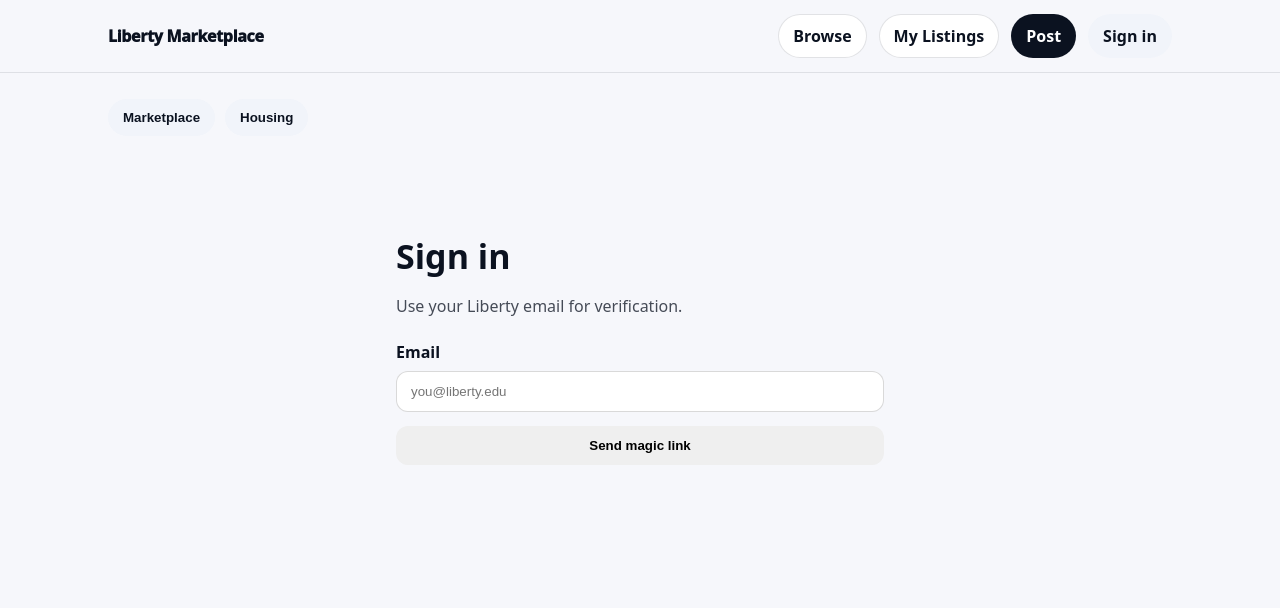
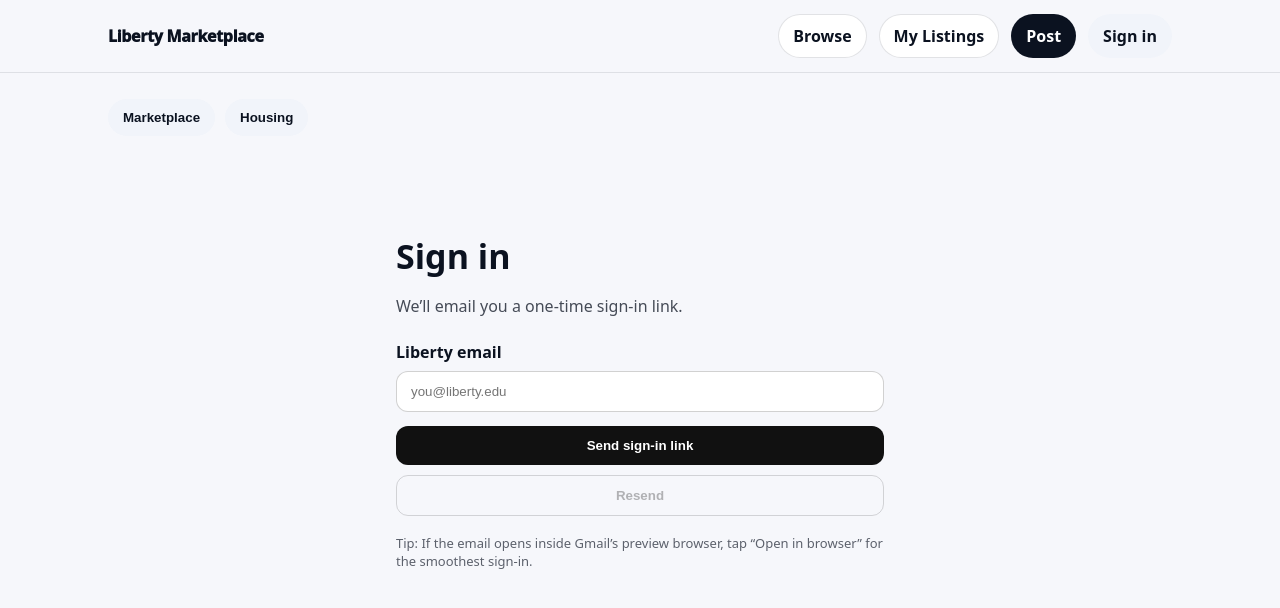
Before and after one commit to Mikeberg24/LU-Marketplace, a Next.js app: page /login in a window 1280 px wide. Shown: the top 608 px of the page. Built offline with nearby package versions, Linux system fonts and the light colour scheme; no server answers.

Commit message:
new working version of email

```diff
--- a/app/login/page.tsx
+++ b/app/login/page.tsx
@@ -4,6 +4,10 @@
 import { useSearchParams } from "next/navigation";
 import { supabase } from "@/lib/supabaseClient";
 
+function isLibertyEmail(email: string) {
+  // Change this if you want to allow alumni domains, etc.
+  return /@liberty\.edu$/i.test(email.trim());
+}
 
 function LoginInner() {
   const searchParams = useSearchParams();
@@ -13,64 +17,91 @@
 
   const nextPath = useMemo(() => {
     const n = searchParams.get("next");
-    // keep it safe: only allow internal paths
     if (!n || !n.startsWith("/")) return "/marketplace";
     return n;
   }, [searchParams]);
 
   async function sendMagicLink() {
+    const trimmed = email.trim().toLowerCase();
     setStatus(null);
 
-    const trimmed = email.trim();
     if (!trimmed) {
-      setStatus("Please enter your email.");
+      setStatus("Enter your email address.");
+      return;
+    }
+
+    // Optional: enforce Liberty email (recommended for QR flyer flow)
+    if (!isLibertyEmail(trimmed)) {
+      setStatus("Use your Liberty email (…@liberty.edu).");
       return;
     }
 
     setLoading(true);
     try {
+      const redirectTo = `${window.location.origin}/auth/callback?next=${encodeURIComponent(
+        nextPath
+      )}`;
+
       const { error } = await supabase.auth.signInWithOtp({
         email: trimmed,
         options: {
-          // after Supabase confirms, it will send user to /auth/callback
-          emailRedirectTo: `${window.location.origin}/auth/callback?next=${encodeURIComponent(
-            nextPath
-          )}`,
+          emailRedirectTo: redirectTo,
         },
       });
 
       if (error) throw error;
 
-      setStatus("Check your email for the sign-in link.");
-      setEmail("");
+      setStatus("Sent! Check your inbox (and spam) for the sign-in link.");
+      // keep email in the box so they can resend easily
     } catch (e: any) {
-      setStatus(e?.message ?? "Something went wrong.");
+      setStatus(e?.message ?? "Could not send the link. Please try again.");
     } finally {
       setLoading(false);
     }
   }
 
+  async function resend() {
+    // same function, just clearer button label
+    await sendMagicLink();
+  }
+
   return (
-    <main style={{ maxWidth: 520, margin: "0 auto", padding: "56px 16px" }}>
-      <h1 style={{ fontSize: 34, fontWeight: 800, marginBottom: 6 }}>Sign in</h1>
+    <main
+      style={{
+        maxWidth: 520,
+        margin: "0 auto",
+        padding: "56px 16px",
+        fontFamily: "system-ui, -apple-system, Segoe UI, Roboto, Arial, sans-serif",
+      }}
+    >
+      <h1 style={{ fontSize: 34, fontWeight: 900, marginBottom: 6 }}>
+        Sign in
+      </h1>
       <p style={{ opacity: 0.75, marginBottom: 24 }}>
-        Use your Liberty email for verification.
+        We’ll email you a one-time sign-in link.
       </p>
 
-      <label style={{ display: "block", fontWeight: 700, marginBottom: 8 }}>
-        Email
+      <label style={{ display: "block", fontWeight: 800, marginBottom: 8 }}>
+        Liberty email
       </label>
+
       <input
         value={email}
         onChange={(e) => setEmail(e.target.value)}
         placeholder="you@liberty.edu"
         type="email"
+        autoComplete="email"
+        inputMode="email"
+        onKeyDown={(e) => {
+          if (e.key === "Enter") sendMagicLink();
+        }}
         style={{
           width: "100%",
           padding: "12px 14px",
           borderRadius: 12,
-          border: "1px solid rgba(0,0,0,0.15)",
+          border: "1px solid rgba(0,0,0,0.18)",
           marginBottom: 14,
+          outline: "none",
         }}
       />
 
@@ -82,18 +113,44 @@
           padding: "12px 14px",
           borderRadius: 12,
           border: "none",
-          fontWeight: 800,
+          fontWeight: 900,
           cursor: loading ? "not-allowed" : "pointer",
+          background: "#111",
+          color: "#fff",
         }}
       >
-        {loading ? "Sending..." : "Send magic link"}
+        {loading ? "Sending…" : "Send sign-in link"}
       </button>
 
-      {status && (
-        <p style={{ marginTop: 14, fontWeight: 600, opacity: 0.85 }}>
-          {status}
+      <button
+        onClick={resend}
+        disabled={loading || !email.trim()}
+        style={{
+          width: "100%",
+          padding: "12px 14px",
+          borderRadius: 12,
+          border: "1px solid rgba(0,0,0,0.15)",
+          fontWeight: 800,
+          cursor: loading || !email.trim() ? "not-allowed" : "pointer",
+          background: "transparent",
+          marginTop: 10,
+        }}
+      >
+        Resend
+      </button>
+
+      <div style={{ marginTop: 18 }}>
+        {status && (
+          <p style={{ fontWeight: 700, opacity: 0.9, lineHeight: 1.35 }}>
+            {status}
+          </p>
+        )}
+
+        <p style={{ marginTop: 10, fontSize: 13, opacity: 0.65 }}>
+          Tip: If the email opens inside Gmail’s preview browser, tap “Open in
+          browser” for the smoothest sign-in.
         </p>
-      )}
+      </div>
     </main>
   );
 }
--- a/package.json
+++ b/package.json
@@ -9,6 +9,7 @@
     "lint": "eslint"
   },
   "dependencies": {
+    "@supabase/auth-helpers-nextjs": "^0.15.0",
     "@supabase/supabase-js": "^2.89.0",
     "heic2any": "^0.0.4",
     "next": "16.1.0",
```
Also changed, not shown: app/auth/callback/client/page.tsx (added, +53 -0 lines), app/auth/callback/page.tsx (deleted, +0 -8 lines), app/auth/callback/route.ts (added, +37 -0 lines), 1 other file (tests, documents, lock files or other folders).
